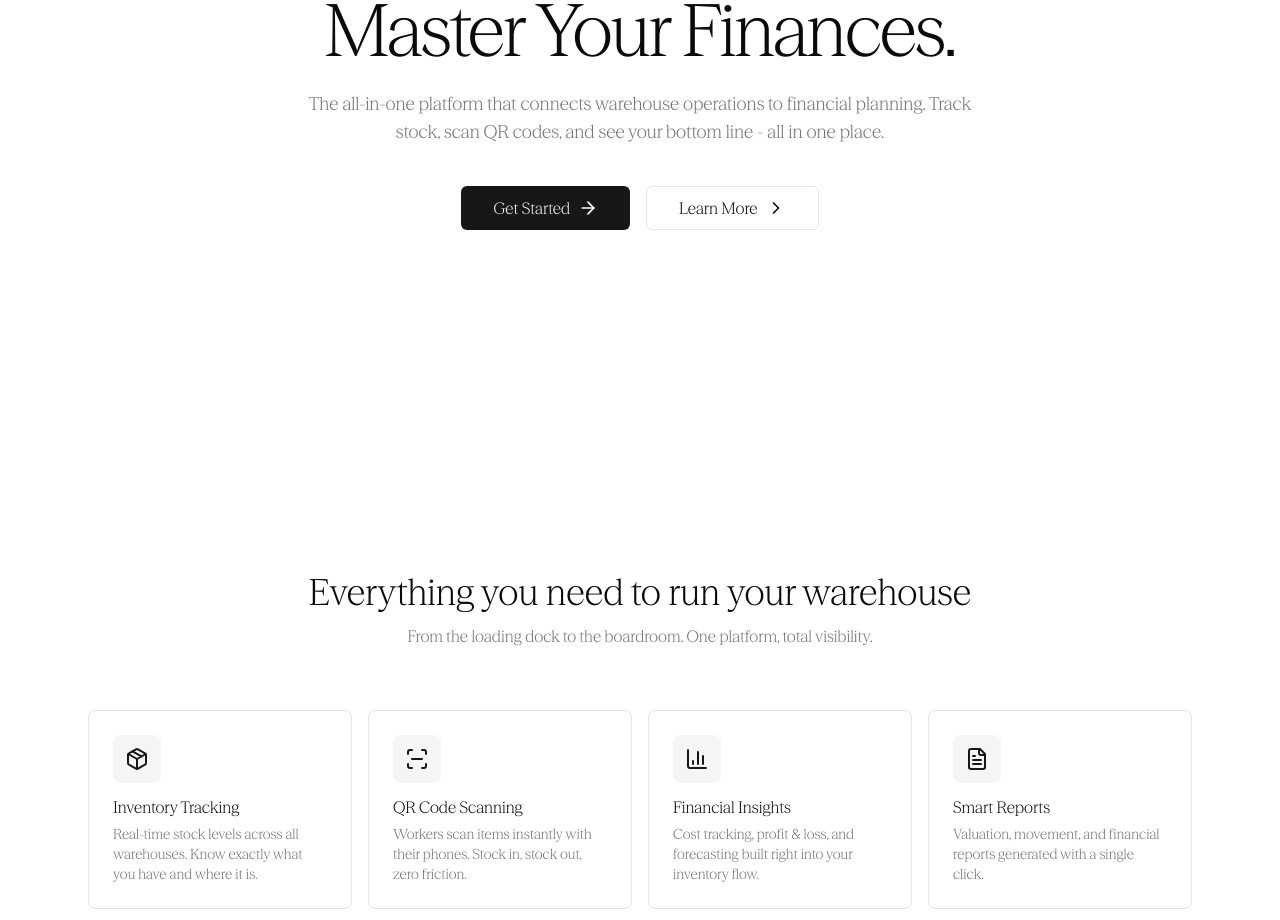
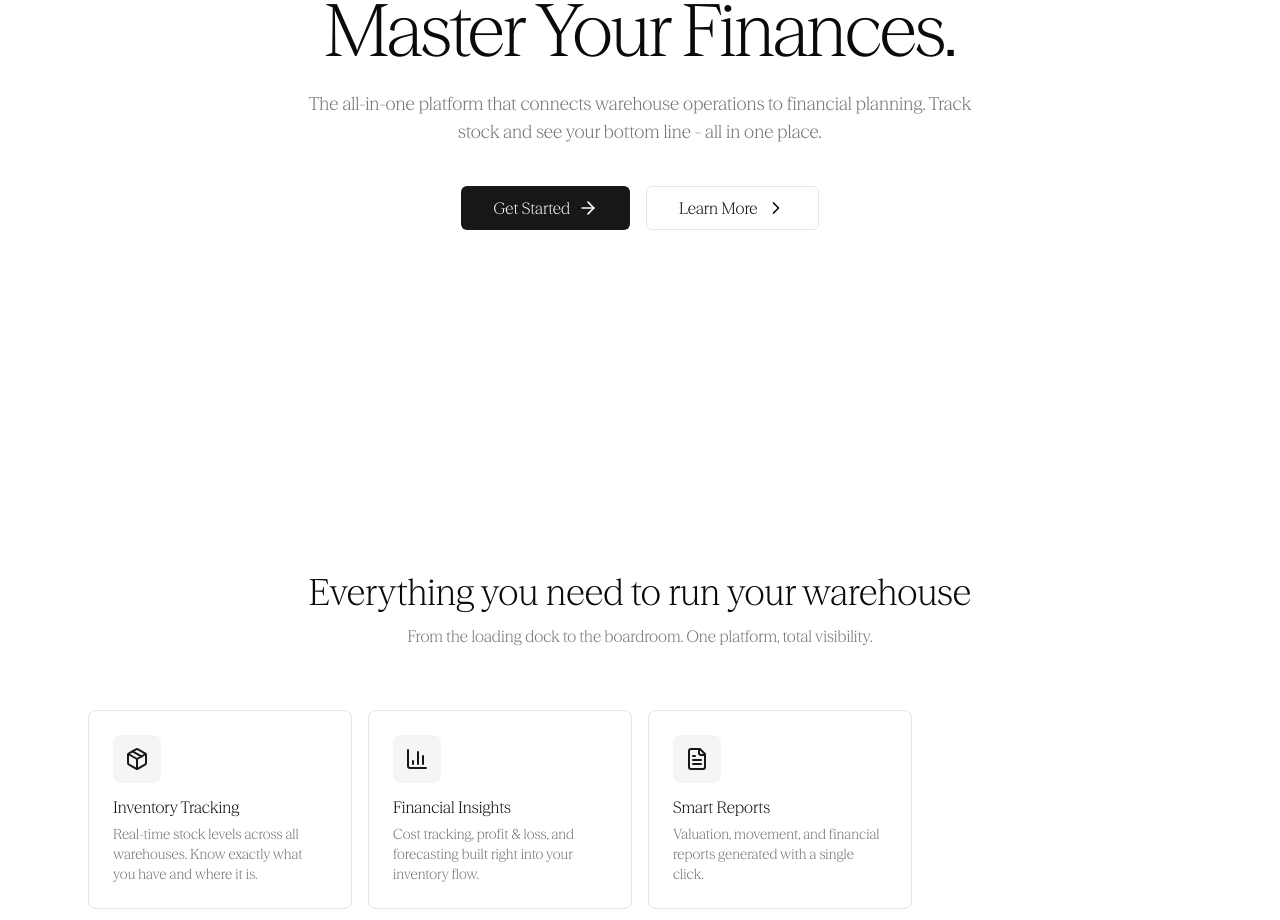
Before and after one commit to ShubhamDindorkar/MindForge, a Next.js app: page / in a window 1280 px wide. Shown: the part 312-1232 px from the top of the page. Built offline with nearby package versions, Linux system fonts and the light colour scheme; no server answers.

Commit message:
Remove QR Code Scanning feature from LandingPage and update description to reflect changes in stock tracking capabilities.

```diff
--- a/app/page.tsx
+++ b/app/page.tsx
@@ -3,7 +3,6 @@
 import Link from "next/link";
 import {
   Package,
-  ScanLine,
   BarChart3,
   FileText,
   ArrowRight,
@@ -31,12 +30,6 @@ const features = [
     title: "Inventory Tracking",
     description:
       "Real-time stock levels across all warehouses. Know exactly what you have and where it is.",
-  },
-  {
-    icon: ScanLine,
-    title: "QR Code Scanning",
-    description:
-      "Workers scan items instantly with their phones. Stock in, stock out, zero friction.",
   },
   {
     icon: BarChart3,
@@ -218,8 +211,7 @@ export default function LandingPage() {
           </h1>
           <p className="mx-auto mb-8 max-w-2xl text-base text-muted-foreground sm:mb-10 sm:text-lg">
             The all-in-one platform that connects warehouse operations to financial
-            planning. Track stock, scan QR codes, and see your bottom line - all
-            in one place.
+            planning. Track stock and see your bottom line - all in one place.
           </p>
           <div className="flex flex-col items-center justify-center gap-4 sm:flex-row">
             <Link href="/login">
```
